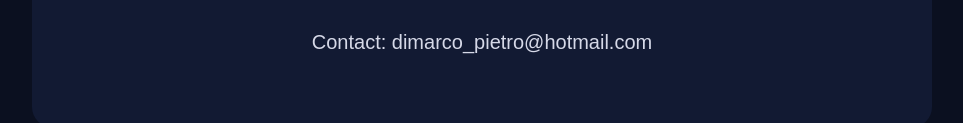
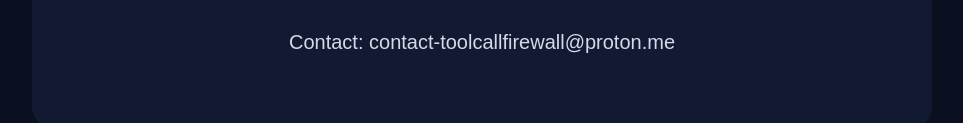
Before and after one commit to SAITO90025/-toolcallfirewall, a plain HTML site: page index.html in a window 1280 px wide. Shown: the part 386-509 px from the top of the page, without its empty margins (158-1121 px from the left). Drawn offline with Linux system fonts and the light colour scheme.

Commit message:
Update index.html

```diff
--- a/index.html
+++ b/index.html
@@ -46,7 +46,7 @@
     <p>Premium domain for AI agent security, tool-call governance and pre-execution control.</p>
     <p>This domain may be for sale.</p>
     <p class="price">Serious offers only. Minimum offer: €12,500</p>
-    <p class="contact">Contact: dimarco_pietro@hotmail.com</p>
+    <p class="contact">Contact: contact-toolcallfirewall@proton.me</p>
   </div>
 </body>
 </html>
```
